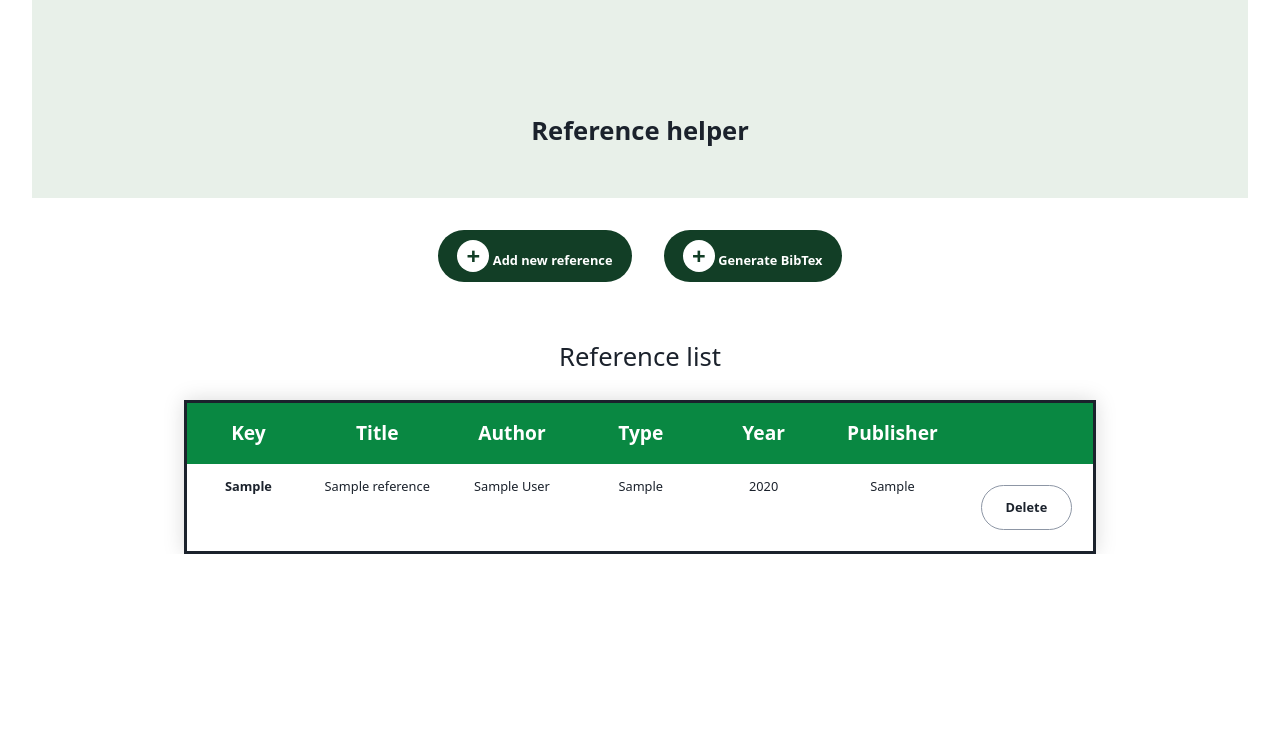
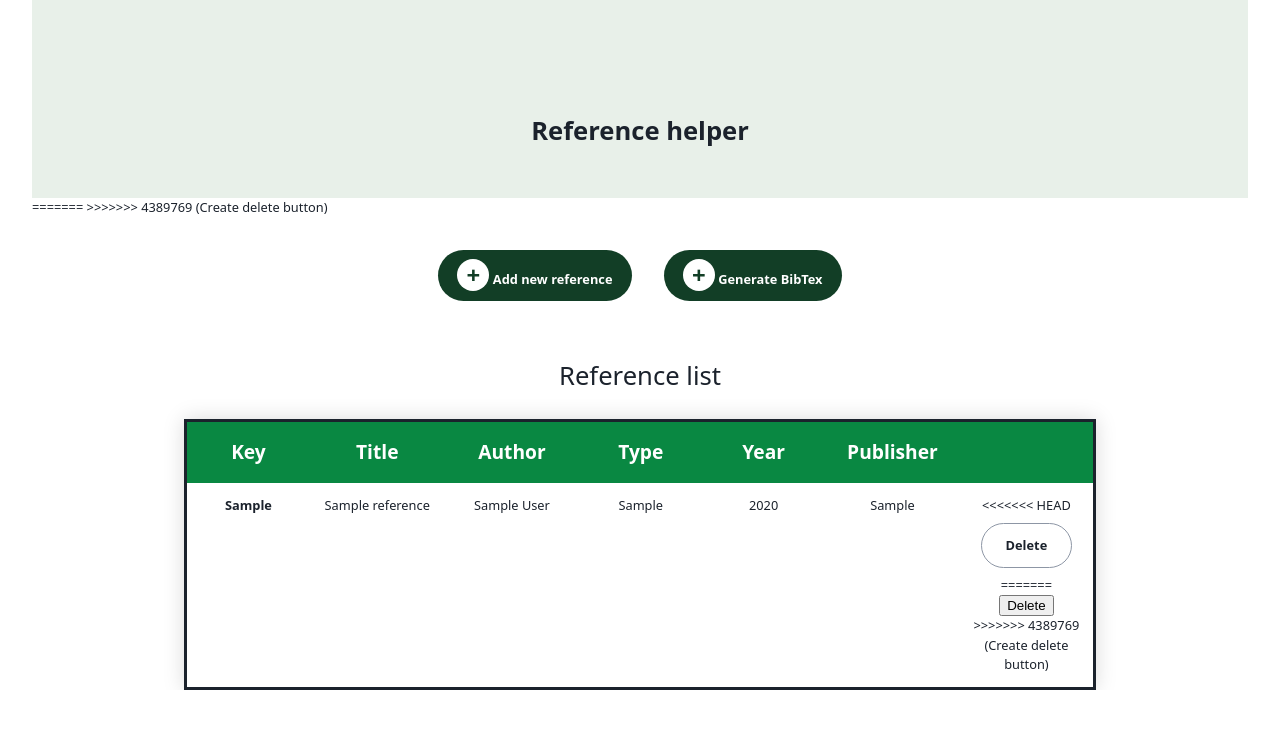
Before and after one commit to KieloLaaksosta/TodoApp, a Flask app: page / in a window 1280 px wide. Shown: the top 729 px of the page. Run offline with Flask 3, Linux system fonts and the light colour scheme; tables that the repository leaves empty hold one stand-in row (values such as "Sample post").

Commit message:
Create delete button

```diff
--- a/src/app.py
+++ b/src/app.py
@@ -48,3 +48,10 @@ def reference_deletion():
     delete_reference(bibtex_key)
     flash(f"Reference '{bibtex_key}' was deleted.")
     return redirect("/")
+
+@app.route("/delete_reference", methods=["POST"])
+def reference_deletion():
+    bibtex_key = request.form["bibtex_key"]
+    delete_reference(bibtex_key)
+    flash(f"Reference '{bibtex_key}' was deleted.")
+    return redirect("/")
--- a/src/templates/index.html
+++ b/src/templates/index.html
@@ -2,8 +2,11 @@
 
 {% block title %}Reference helper{% endblock %}
 
+<<<<<<< HEAD
 {% block content %}
 
+=======
+>>>>>>> 4389769 (Create delete button)
 {% with messages = get_flashed_messages() %}
   {% if messages %}
     {% for message in messages %}
@@ -33,6 +36,7 @@
             Generate BibTex
           </a>
     </div>
+
     <table>
       <caption>Reference list</caption>
       <thead>
@@ -59,7 +63,11 @@
           <form action="/delete_reference", method="post"
                 onsubmit="return confirm('Delete this reference?');">
             <input type="hidden" name="bibtex_key" value="{{ ref.key }}">
+<<<<<<< HEAD
             <button type="submit" class="cancel-button">Delete</button>
+=======
+            <button type="submit">Delete</button>
+>>>>>>> 4389769 (Create delete button)
           </form>
         </td>
       </tr>
```
